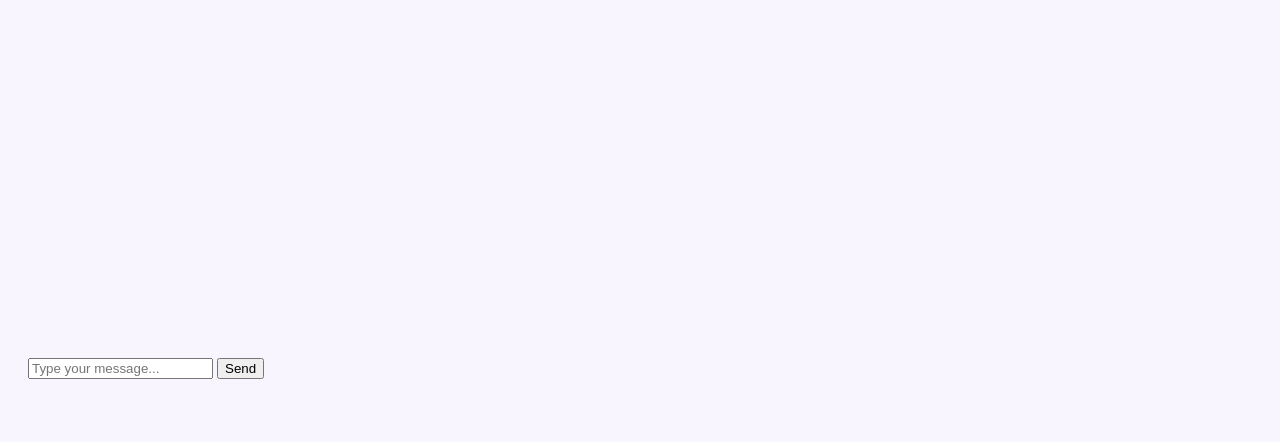
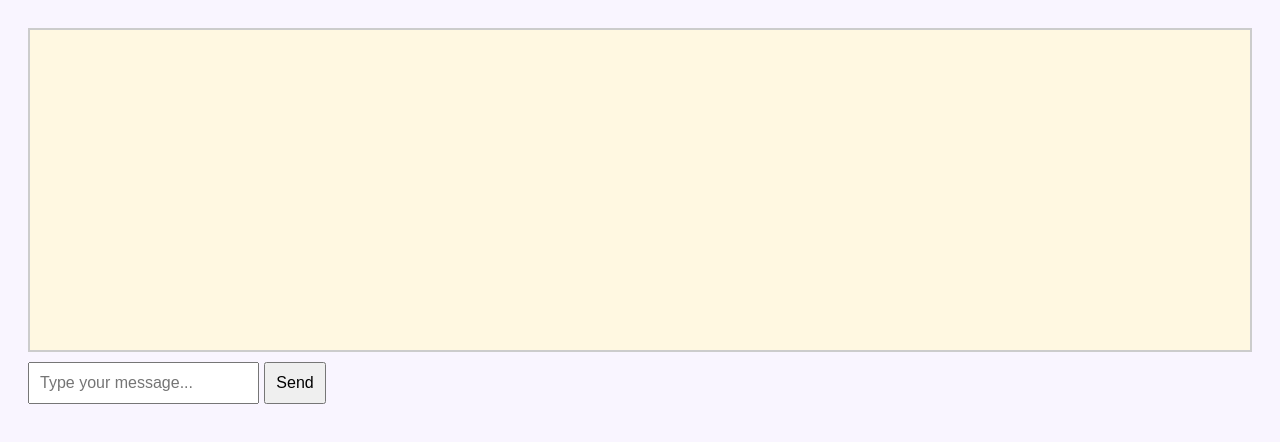
Before and after one commit to TylerFarrior91/ChildLearningChatBot, a plain HTML site: page ChildLearningChatBot/templates/index.HTML in a window 1280 px wide. Drawn offline with Linux system fonts and the light colour scheme.

Commit message:
updating css

```diff
--- a/ChildLearningChatBot/static/style.css
+++ b/ChildLearningChatBot/static/style.css
@@ -1,14 +1,17 @@
 body {
-     front-family: Comic Sans MS, sans-serif;
-     background-color: #f9f5ff;
-     padding: 20px;
+    font-family: Comic Sans MS, sans-serif;
+    background-color: #f9f5ff;
+    padding: 20px;
 }
 #chat-box {
-    border: 2px soild #ccc;
+    border: 2px solid #ccc;
     padding: 10px;
     height: 300px;
     overflow-y: scroll;
-    background: #fff8el;
+    background: #fff8e1;
     margin-bottom: 10px;
-
 }
+input, button {
+    padding: 10px;
+    font-size: 16px;
+}
```
